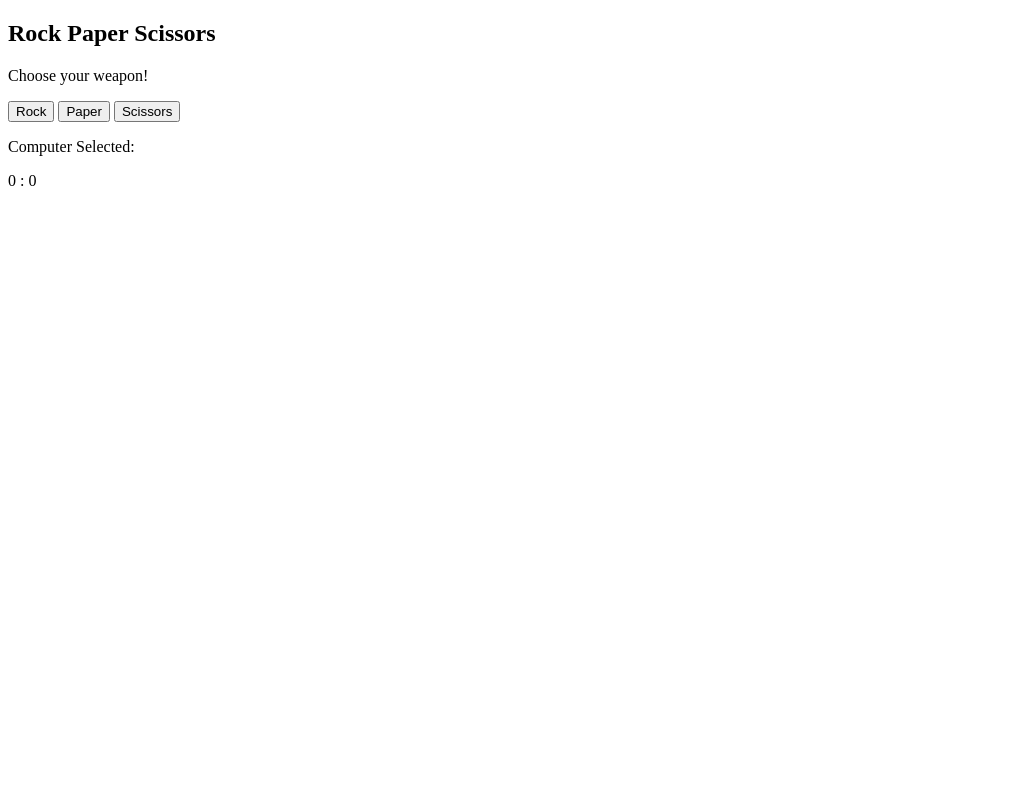
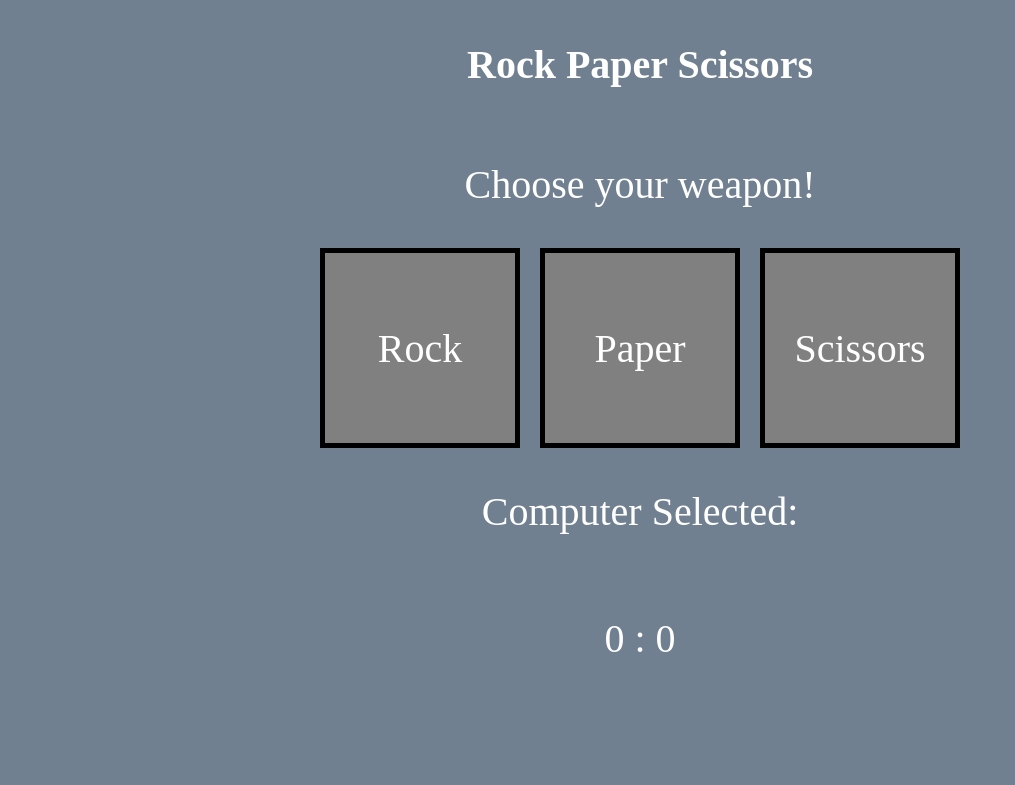
Before and after one commit to ZippyDaFish/odin-rps, a plain HTML site: page index.html in a window 1280 px wide. Shown: the whole page, without its empty margins (0-1015 px from the left). Drawn offline with Linux system fonts and the light colour scheme.

Commit message:
Style UI in styles.css

```diff
--- a/index.html
+++ b/index.html
@@ -5,22 +5,23 @@
     <meta http-equiv="X-UA-Compatible" content="IE=edge">
     <meta name="viewport" content="width=device-width, initial-scale=1.0">
     <title>Rock Paper Scissors</title>
+    <link rel="stylesheet" href="styles.css">
     <script src="script.js"></script>
 </head>
 <body class="container">
     <div class="title">
-        <h2>Rock Paper Scissors</h2>
-        <p>Choose your weapon!</p>
+        <h2 class="text-med">Rock Paper Scissors</h2>
+        <p class="text-med">Choose your weapon!</p>
     </div>
     <div class="buttons">
-        <button id="rock" onclick="playRound(this.id)">Rock</button>
-        <button id="paper" onclick="playRound(this.id)">Paper</button>
-        <button id="scissors" onclick="playRound(this.id)">Scissors</button>
+        <button class="text-med" id="rock" onclick="playRound(this.id)">Rock</button>
+        <button class="text-med" id="paper" onclick="playRound(this.id)">Paper</button>
+        <button class="text-med" id="scissors" onclick="playRound(this.id)">Scissors</button>
     </div>
-    <div>
-        <p id="comp-selection">Computer Selected: </p>
-        <p id="scores">0 : 0</p>
-        <p id="winner"></p>
+    <div class="info">
+        <p class="text-med" id="comp-selection">Computer Selected: </p>
+        <p class="text-med" id="scores">0 : 0</p>
+        <p class="text-med" id="winner"></p>
     </div>
 </body>
 </html>
--- a/script.js
+++ b/script.js
@@ -1,7 +1,8 @@
+// called when player clicks a button
 function playRound(playerSelection) {
     var computerSelection = getComputerChoice();
-    console.log(playerSelection, computerSelection);
     // calculate winner and apply scores
+    if(playerScore < 5 && computerScore < 5){
         if(playerSelection === computerSelection){
             return("Tie");
         }
@@ -29,9 +30,9 @@ function playRound(playerSelection) {
                 playerScore++;
             }
         }
+    }
     document.getElementById('comp-selection').innerText = "Computer Selected: " + computerSelection;
     updateScores();
-    console.log(playerScore, computerScore);
 }
 
 function getComputerChoice() {
--- /dev/null
+++ b/styles.css
@@ -0,0 +1,40 @@
+.container {
+    display: flex;
+    flex-direction: column;
+    align-items: center;
+    background-color: slategray;
+}
+
+.title {
+    display: flex;
+    flex-direction: column;
+    align-items: center;
+}
+
+.buttons {
+    display: flex;
+    justify-content: space-between;
+}
+
+.info {
+    display: flex;
+    flex-direction: column;
+    align-items: center;
+}
+
+.text-med {
+    font-family: 'Times New Roman', Times, serif;
+    font-size: 40px;
+    color: white;
+}
+
+button {
+    border: solid 5px black;
+    margin: 0 10px;
+    background-color: gray;
+    height: 200px;
+    width: 200px;
+}
+button:hover{
+    background-color: lightgray;
+}
```
Lines whose indentation alone changed are shown as unchanged.
